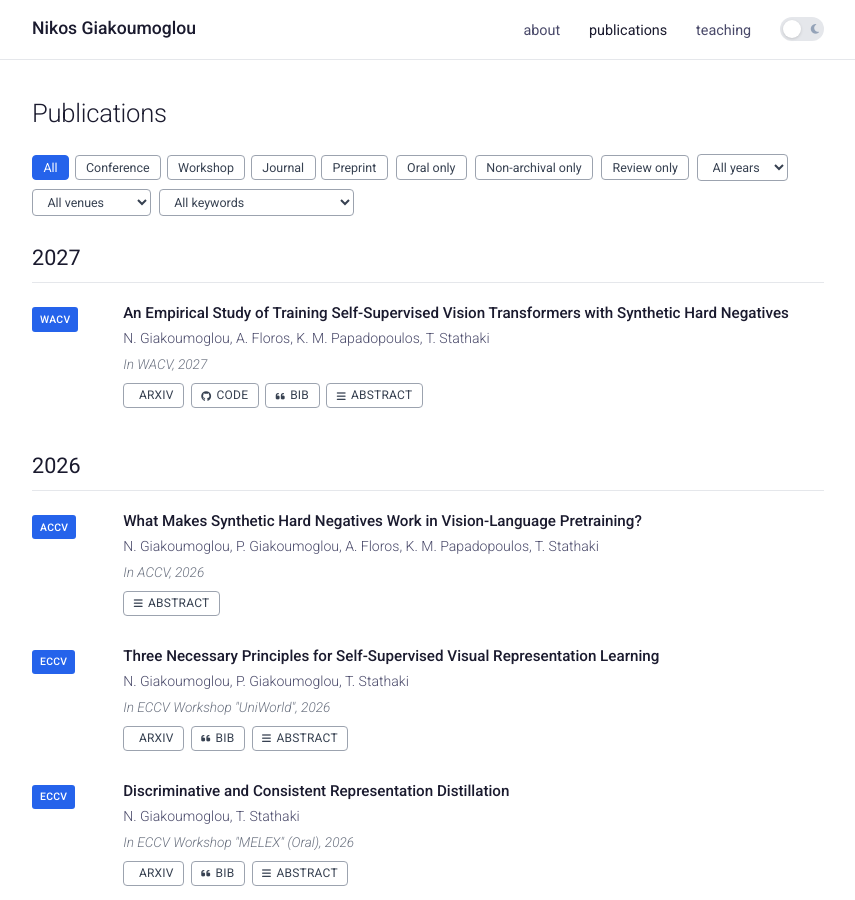
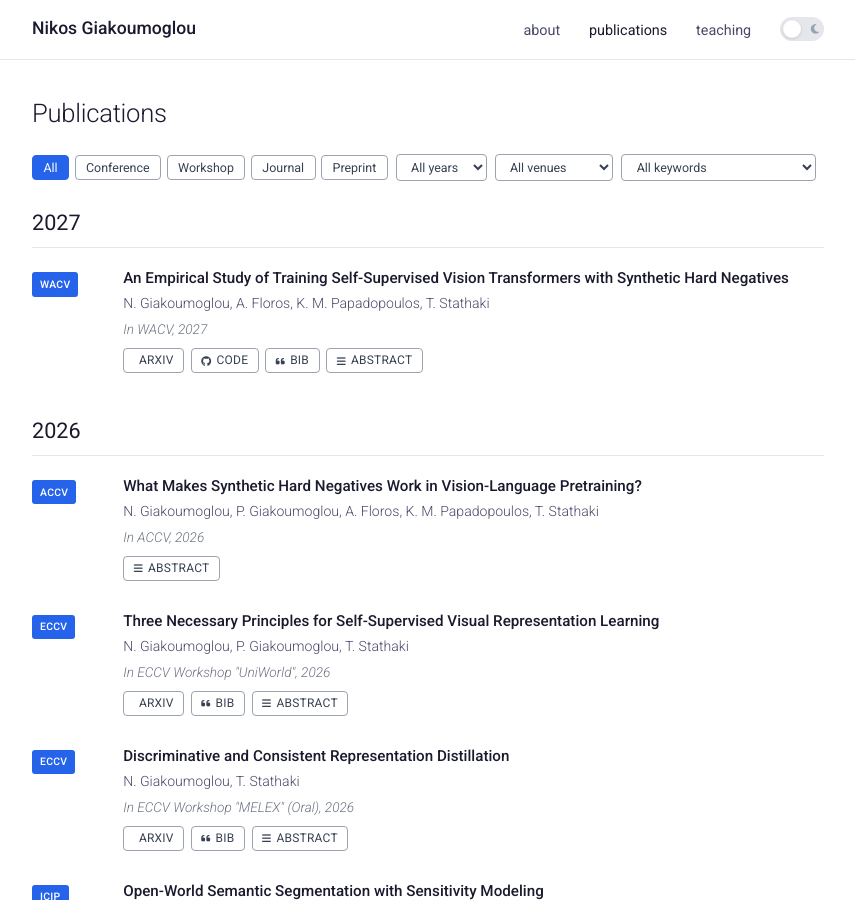
Before and after one commit to giakoumoglou/giakoumoglou.github.io, a Jekyll site: the page built from publications.html, in a window 1280 px wide and 900 px high. Shown: the whole window, without its empty margins (212-1067 px from the left). Built offline with Jekyll 4.4.1, drawn with Linux system fonts in a browser that asks for light colours; a style sheet for code colours, icons or effects is not loaded.

Commit message:
Update publications.html

```diff
--- a/publications.html
+++ b/publications.html
@@ -14,9 +14,6 @@ permalink: /publications/
         <button class="filter-btn" data-value="journal">Journal</button>
         <button class="filter-btn" data-value="preprint">Preprint</button>
     </div>
-        <button class="filter-toggle" data-flag="oral">Oral only</button>
-        <button class="filter-toggle" data-flag="nonarchival">Non-archival only</button>
-        <button class="filter-toggle" data-flag="review">Review only</button>
     <select id="filter-year"><option value="all">All years</option></select>
     <select id="filter-venue"><option value="all">All venues</option></select>
     <select id="filter-keyword"><option value="all">All keywords</option></select>
```
Lines whose indentation alone changed are shown as unchanged.
